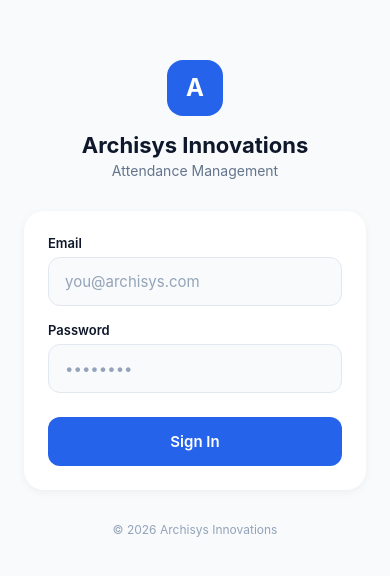
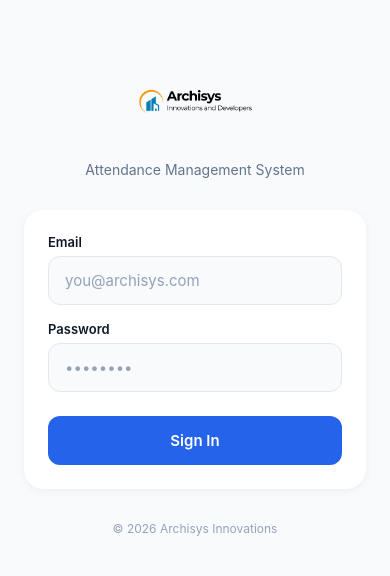
Before and after one commit to Limbuthitoo/attendance-system, a React Native app in the folder mobile/: screen /Login in a window 390 px wide. Shown: the part 124-700 px from the top of the page. Built offline with nearby package versions, Linux system fonts and the light colour scheme.

Commit message:
Update mobile app: use logo.png, remove Archisys text from login

```diff
--- a/mobile/App.js
+++ b/mobile/App.js
@@ -47,7 +47,7 @@ function MainTabs() {
         headerTitleStyle: { fontSize: 17, fontWeight: '600', color: '#0f172a' },
       })}
     >
-      <Tab.Screen name="Home" component={HomeScreen} options={{ headerTitle: 'Archisys Attendance' }} />
+      <Tab.Screen name="Home" component={HomeScreen} options={{ headerTitle: 'Attendance System' }} />
       <Tab.Screen name="Attendance" component={AttendanceScreen} options={{ headerTitle: 'Attendance History' }} />
       <Tab.Screen name="Leaves" component={LeavesScreen} options={{ headerTitle: 'Leave Management' }} />
       {user?.role === 'admin' && (
--- a/mobile/src/screens/LoginScreen.js
+++ b/mobile/src/screens/LoginScreen.js
@@ -1,7 +1,7 @@
 import React, { useState } from 'react';
 import {
   View, Text, TextInput, TouchableOpacity, StyleSheet, KeyboardAvoidingView,
-  Platform, ActivityIndicator, Alert
+  Platform, ActivityIndicator, Alert, Image
 } from 'react-native';
 import { useAuth } from '../context/AuthContext';
 import { colors, spacing } from '../theme';
@@ -35,11 +35,8 @@ export default function LoginScreen() {
     >
       <View style={styles.inner}>
         <View style={styles.logoContainer}>
-          <View style={styles.logo}>
-            <Text style={styles.logoText}>A</Text>
-          </View>
-          <Text style={styles.title}>Archisys Innovations</Text>
-          <Text style={styles.subtitle}>Attendance Management</Text>
+          <Image source={require('../../assets/logo.png')} style={styles.logo} resizeMode="contain" />
+          <Text style={styles.subtitle}>Attendance Management System</Text>
         </View>
 
         <View style={styles.form}>
@@ -83,7 +80,7 @@ export default function LoginScreen() {
           </TouchableOpacity>
         </View>
 
-        <Text style={styles.footer}>© 2026 Archisys Innovations</Text>
+        <Text style={styles.footer}>© {new Date().getFullYear()} Archisys Innovations</Text>
       </View>
     </KeyboardAvoidingView>
   );
@@ -104,23 +101,9 @@ const styles = StyleSheet.create({
     marginBottom: spacing.xxxl,
   },
   logo: {
-    width: 56,
-    height: 56,
-    borderRadius: 16,
-    backgroundColor: colors.primary,
-    alignItems: 'center',
-    justifyContent: 'center',
+    width: 120,
+    height: 80,
     marginBottom: spacing.lg,
-  },
-  logoText: {
-    color: colors.white,
-    fontSize: 24,
-    fontWeight: '700',
-  },
-  title: {
-    fontSize: 22,
-    fontWeight: '700',
-    color: colors.text,
   },
   subtitle: {
     fontSize: 14,
--- a/mobile/src/screens/ProfileScreen.js
+++ b/mobile/src/screens/ProfileScreen.js
@@ -38,7 +38,7 @@ export default function ProfileScreen() {
         <Text style={styles.logoutText}>Sign Out</Text>
       </TouchableOpacity>
 
-      <Text style={styles.footer}>Archisys Innovations © 2026</Text>
+      <Text style={styles.footer}>Archisys Innovations © {new Date().getFullYear()}</Text>
     </View>
   );
 }
```
Also changed, not shown: mobile/assets/logo.png (added).
